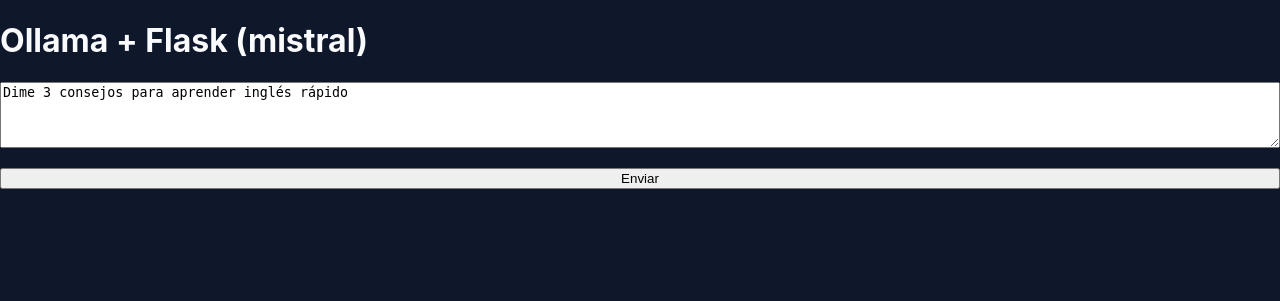
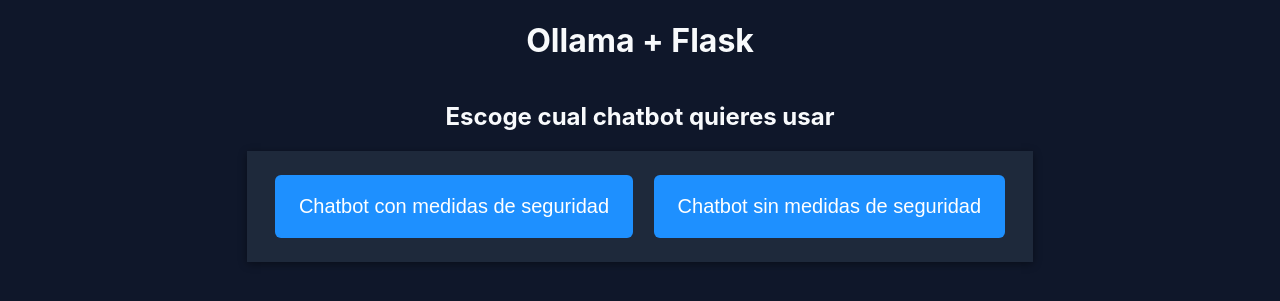
Before and after one commit to salcar420/REDES-DEMO-CIBER, a Flask app: page / in a window 1280 px wide. Shown: the top 301 px of the page. Run offline with Flask 3, Linux system fonts and the light colour scheme.

Commit message:
Cambio del /home o /

```diff
--- a/static/style.css
+++ b/static/style.css
@@ -146,3 +146,24 @@
 .chat-container::-webkit-scrollbar-thumb:hover {
   background: #64748b;
 }
+
+/* home style */
+button {
+    background-color: #1e90ff;
+    color: white;
+    padding: 20px 24px;
+    border: none;
+    border-radius: 6px;
+    font-size: 20px;
+    cursor: pointer;
+    margin: 8px;
+}
+button:hover {
+    background-color: #0d6ed4;
+}
+
+.home-flex {
+  display: flex;
+  flex-direction: column;
+  align-items: center;
+}
--- a/templates/index.html
+++ b/templates/index.html
@@ -6,22 +6,13 @@
   <link rel="stylesheet" href="/static/style.css">
 </head>
 <body>
-  <h1>Ollama + Flask (mistral)</h1>
-  <textarea id="prompt" rows="4" cols="60">Dime 3 consejos para aprender inglés rápido</textarea><br>
-  <button id="send">Enviar</button>
-  <pre id="out"></pre>
-
-  <script>
-    document.getElementById('send').onclick = async () => {
-      const prompt = document.getElementById('prompt').value;
-      const res = await fetch('/ask', {
-        method: 'POST',
-        headers: {'Content-Type':'application/json'},
-        body: JSON.stringify({prompt})
-      });
-      const j = await res.json();
-      document.getElementById('out').innerText = JSON.stringify(j, null, 2);
-    }
-  </script>
+  <div class="home-flex">
+    <h1>Ollama + Flask</h1>
+    <h2>Escoge cual chatbot quieres usar</h2>
+    <div class="chat-header">
+      <button onclick="location.href='/safe_form'">Chatbot con medidas de seguridad</button>
+      <button onclick="location.href='/vuln_form'">Chatbot sin medidas de seguridad</button>
+    </div>
+  </div>
 </body>
 </html>
```
Also changed, not shown: 1 other file.
